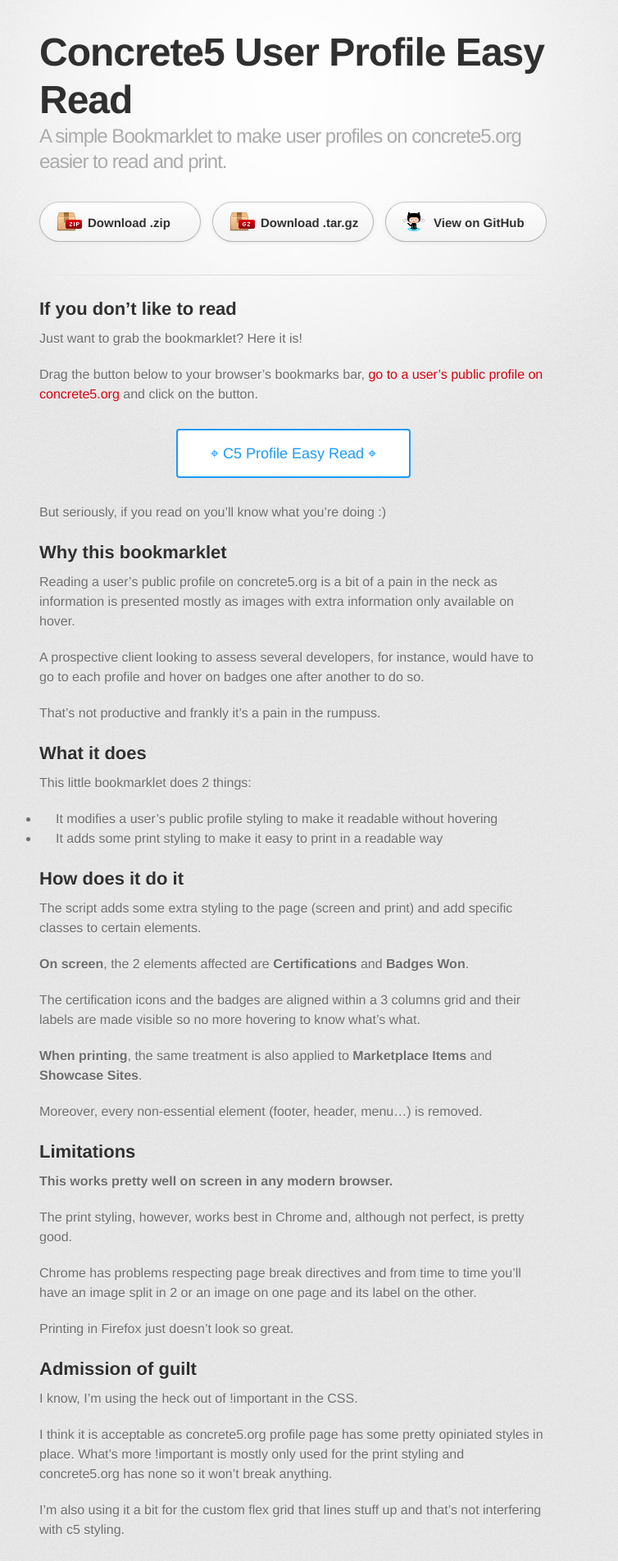
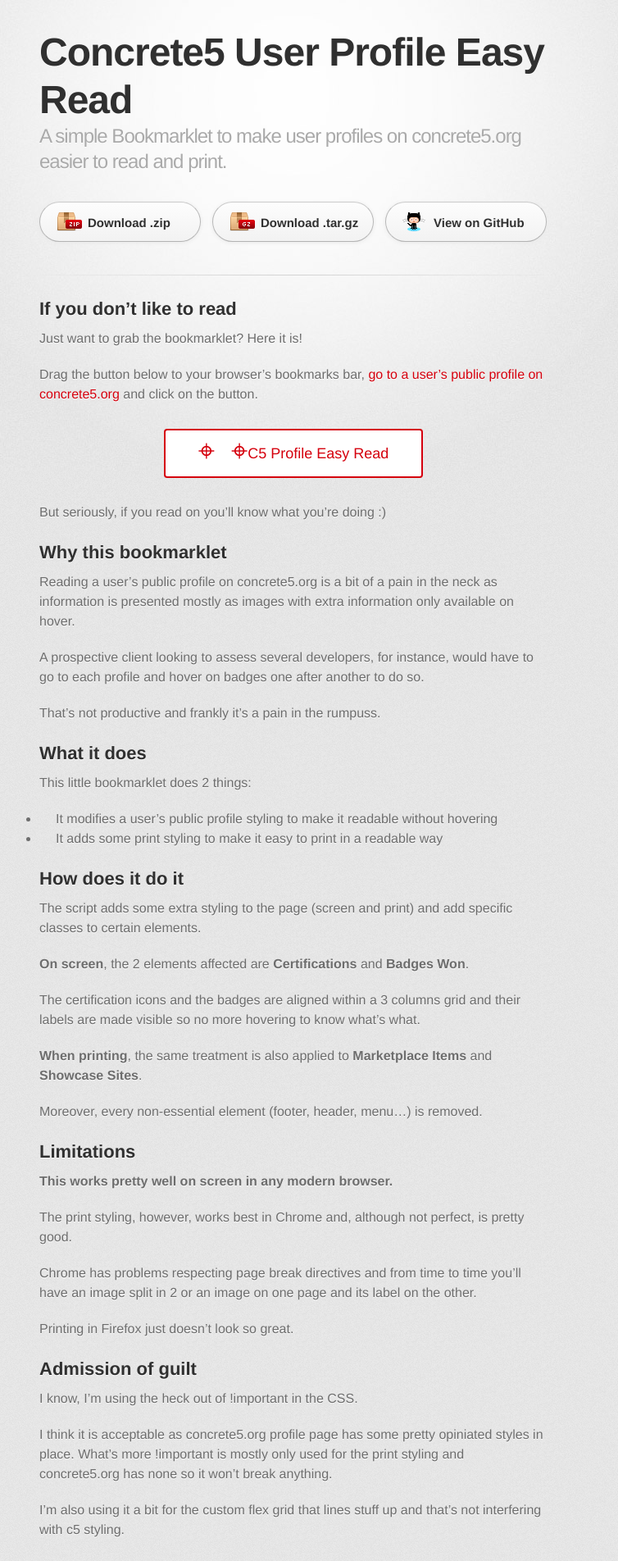
Before and after one commit to mnakalay/Concrete5-Profile-Easy-Read, a Jekyll site: the page built from docs/index.md, in a window 1280 px wide. Shown: the top 1904 px of the page at 82% size, without its empty margins (282-1036 px from the left). Built offline with Jekyll 4.4.1, drawn with Linux system fonts in a browser that asks for light colours; some web fonts are replaced; our own code applies the rules of GitHub Pages for plain Markdown files.

Commit message:
icon styling

```diff
--- a/docs/_sass/jekyll-theme-tactile.scss
+++ b/docs/_sass/jekyll-theme-tactile.scss
@@ -164,11 +164,11 @@ a.button span {
   background-color: #fff;
   border-width: 2px;
   border-style: solid;
-  border-color: #1b9af7;
+  border-color: #D5000D;
   line-height: 56px;
   border-radius: 4px;
   padding: 0 40px;
-  color: #1b9af7;
+  color: #D5000D;
   font-weight: 300;
   font-size: 18px;
   text-decoration: none;
@@ -188,10 +188,16 @@ a.button span {
 }
 
 .bookmarklet a:hover {
-  background-color: rgba(76, 176, 249, 0.9);
+  background-color: rgba(213, 0, 13, 0.9);
   color: rgba(255, 255, 255, 0.9);
   text-decoration: none;
   outline: none;
+}
+
+.bookmarklet a .bk-icon {
+  font-size: 36px;
+  line-height: 50px;
+  float: left;
 }
 
 #download-zip span {
```
